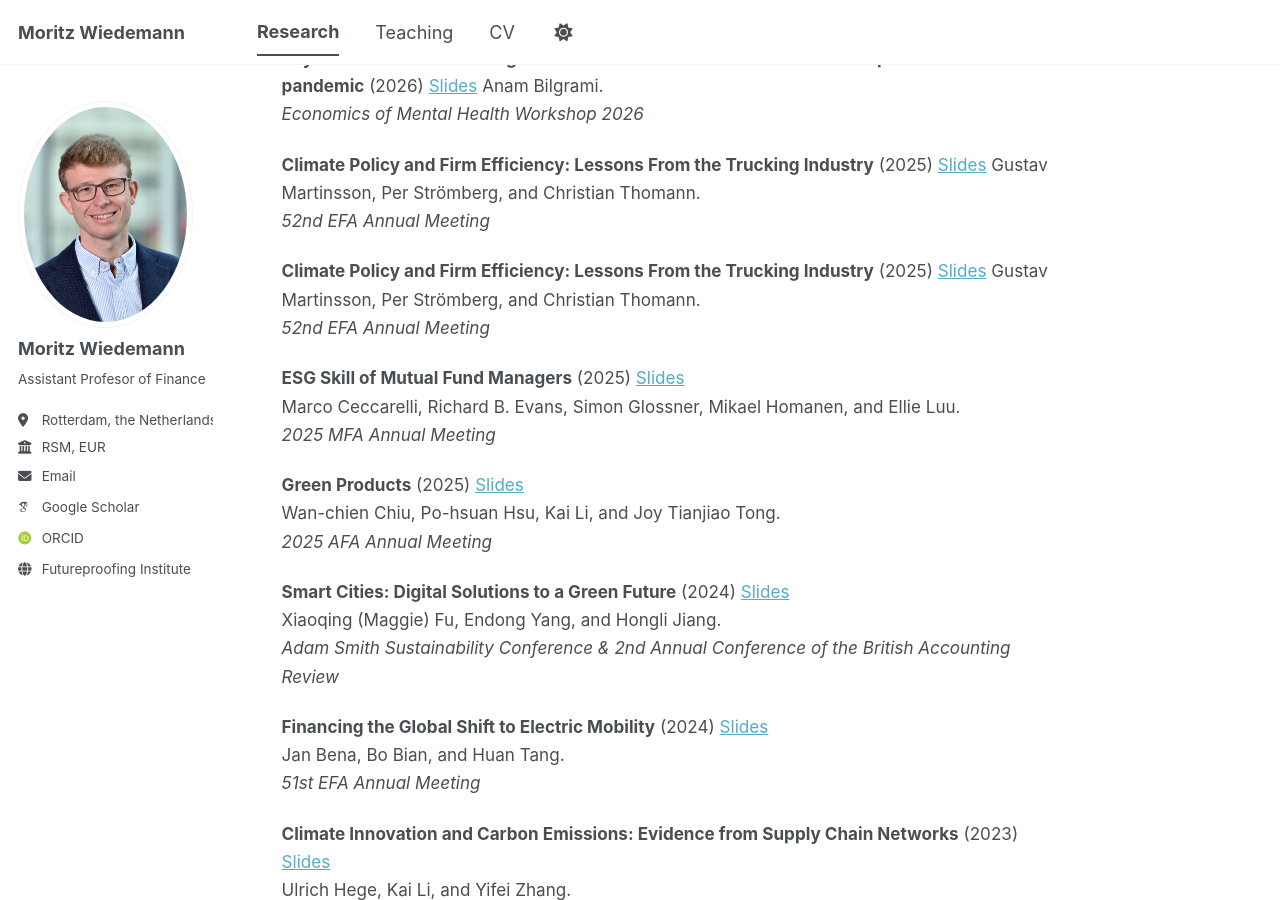
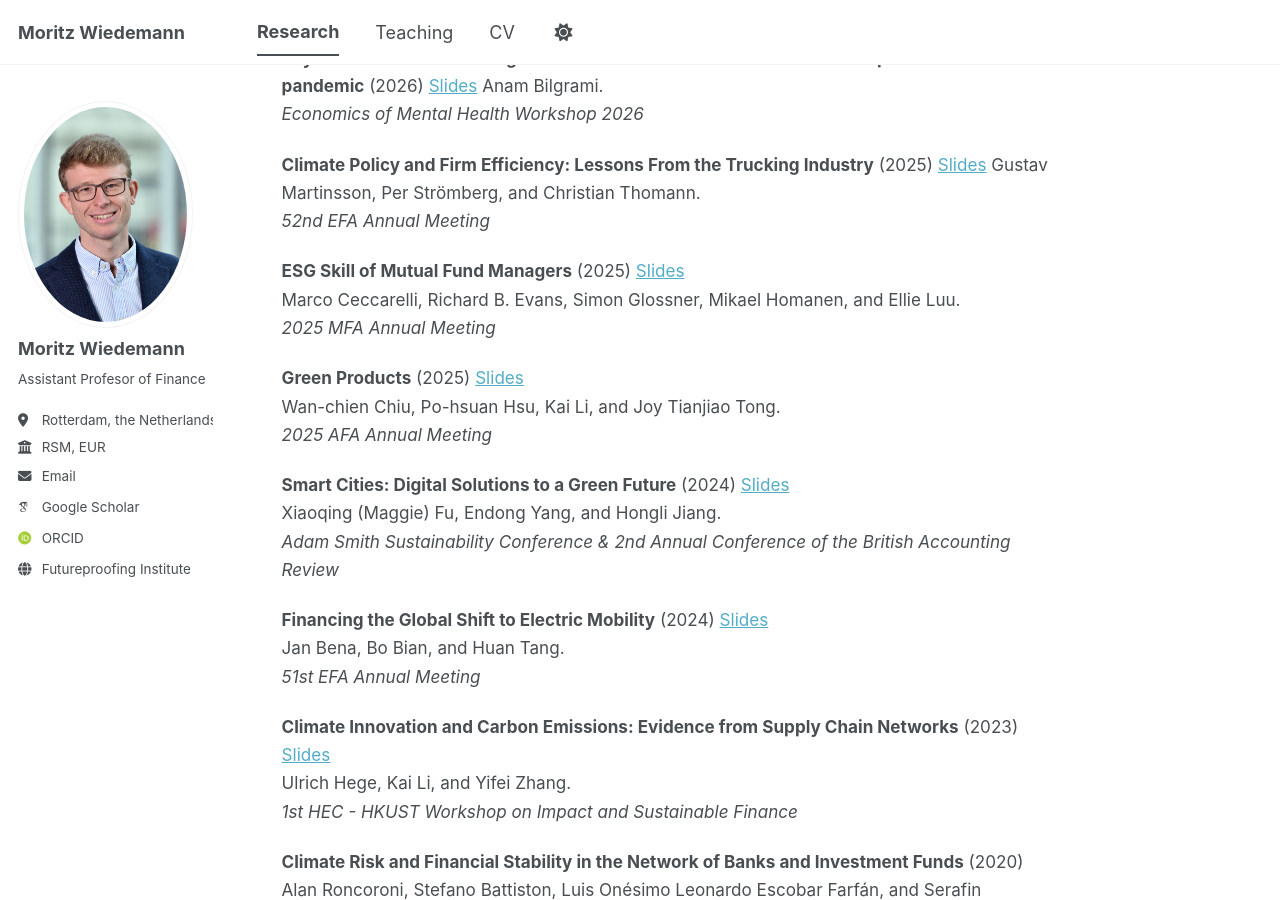
Before and after one commit to WiedemannM/WiedemannM.github.io, a Jekyll site: the page built from _pages/research.md, in a window 1280 px wide and 900 px high, scrolled down 2273 px. Built offline with Jekyll 4.4.1, drawn with Linux system fonts in a browser that asks for light colours; some web fonts are replaced; a script bundle is joined from its source files by our own code; library files that are not in the unit come from our copies.

Commit message:
Update research.md

```diff
--- a/_pages/research.md
+++ b/_pages/research.md
@@ -119,10 +119,6 @@
 Gustav Martinsson, Per Strömberg, and Christian Thomann.
 *52nd EFA Annual Meeting*
 
-**Climate Policy and Firm Efficiency: Lessons From the Trucking Industry** (2025) [Slides](/files/Discussions/2025_Wiedemann_Discussion_EFA.pdf)
-Gustav Martinsson, Per Strömberg, and Christian Thomann.
-*52nd EFA Annual Meeting*
-
 **ESG Skill of Mutual Fund Managers** (2025) [Slides](/files/Discussions/2025_Wiedemann_Discussion_MFA.pdf)
 Marco Ceccarelli, Richard B. Evans, Simon Glossner, Mikael Homanen, and Ellie Luu.
 *2025 MFA Annual Meeting*
```
